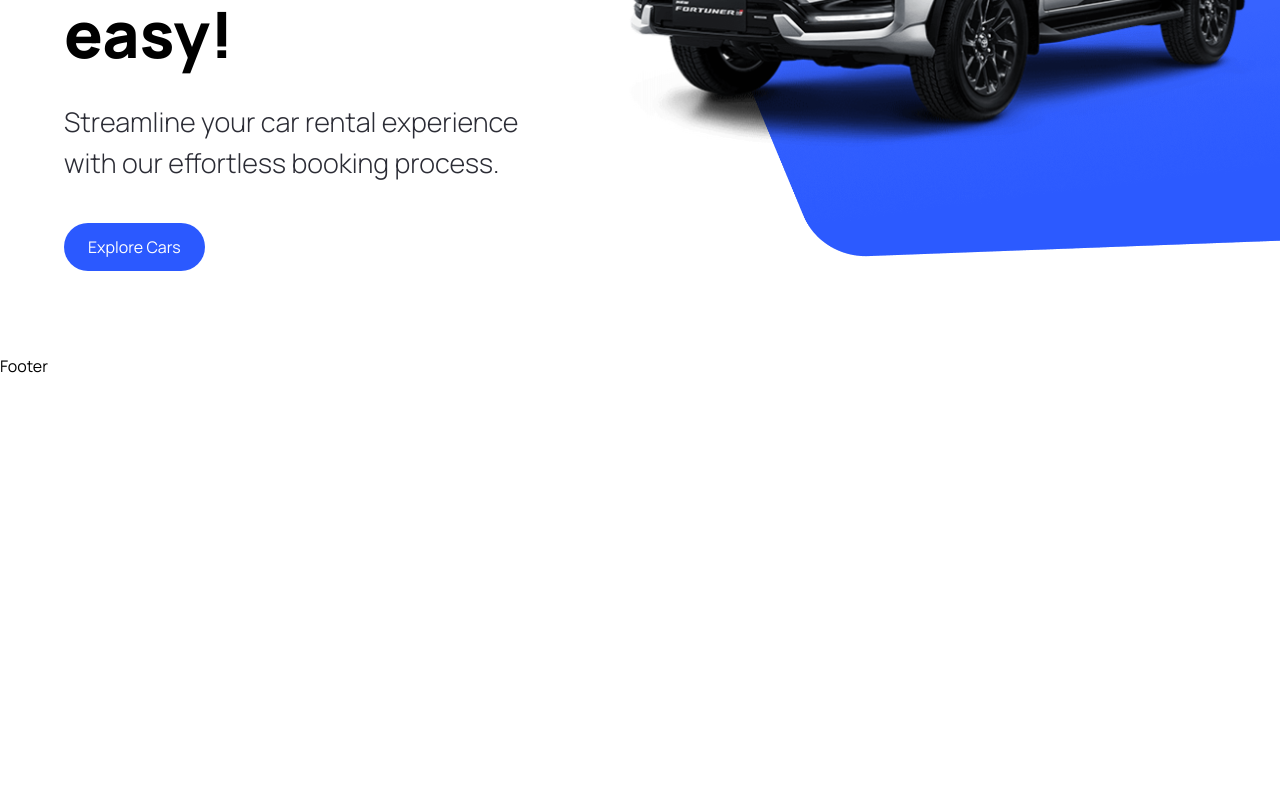
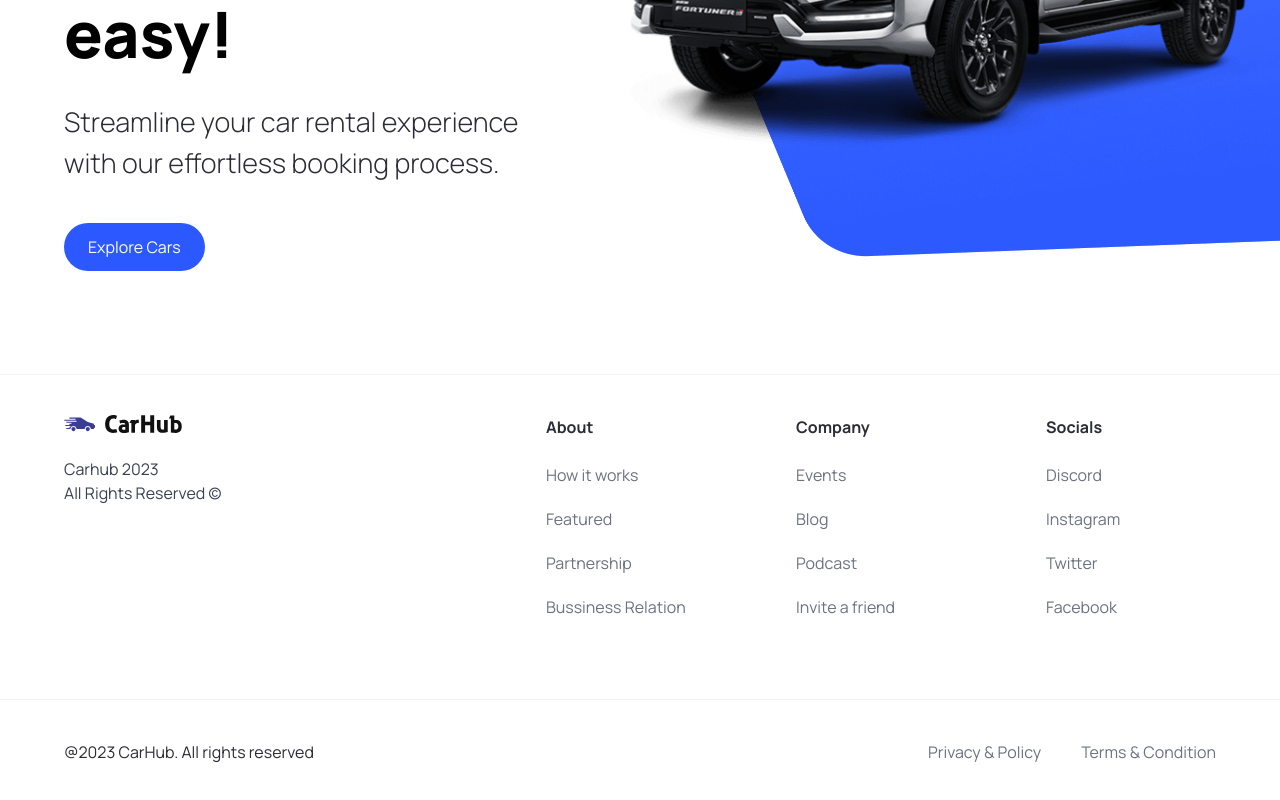
Before and after one commit to feisalkeli/car-website, a Next.js app in the folder cars/: page / in a window 1280 px wide. Shown: the part 446-1246 px from the top of the page. Before the commit the page ends 824 px from the top, so only its background shows below. Built offline with nearby package versions, Linux system fonts and the light colour scheme.

Commit message:
create footer

```diff
--- a/cars/components/Footer.tsx
+++ b/cars/components/Footer.tsx
@@ -1,9 +1,59 @@
-import React from 'react'
-
+import React from "react";
+import Image from "next/image";
+import Link from "next/link";
+import { footerLinks } from "@/constants/constatnts";
 const Footer = () => {
   return (
-    <div>Footer</div>
-  )
-}
+    <footer className="flex flex-col text-black-100  mt-5 border-t border-gray-100">
+      <div className="flex max-md:flex-col flex-wrap justify-between gap-5 sm:px-16 px-6 py-10">
+        <div className="flex flex-col justify-start items-start gap-6">
+          <Image
+            src="/logo.svg"
+            alt="logo"
+            width={118}
+            height={18}
+            className="object-contain"
+          />
+          <p className="text-base text-gray-700">
+            Carhub 2023 <br />
+            All Rights Reserved &copy;
+          </p>
+        </div>
 
-export default Footer
+        <div className="footer__links">
+          {footerLinks.map((item) => (
+            <div key={item.title} className="footer__link">
+              <h3 className="font-bold">{item.title}</h3>
+              <div className="flex flex-col gap-5">
+                {item.links.map((link) => (
+                  <Link
+                    key={link.title}
+                    href={link.url}
+                    className="text-gray-500"
+                  >
+                    {link.title}
+                  </Link>
+                ))}
+              </div>
+            </div>
+          ))}
+        </div>
+      </div>
+
+      <div className="flex justify-between items-center flex-wrap mt-10 border-t border-gray-100 sm:px-16 px-6 py-10">
+        <p>@2023 CarHub. All rights reserved</p>
+
+        <div className="footer__copyrights-link">
+          <Link href="/" className="text-gray-500">
+            Privacy & Policy
+          </Link>
+          <Link href="/" className="text-gray-500">
+            Terms & Condition
+          </Link>
+        </div>
+      </div>
+    </footer>
+  );
+};
+
+export default Footer;
--- /dev/null
+++ b/cars/constants/constatnts.ts
@@ -0,0 +1,101 @@
+export const manufacturers = [
+  "Acura",
+  "Alfa Romeo",
+  "Aston Martin",
+  "Audi",
+  "Bentley",
+  "BMW",
+  "Buick",
+  "Cadillac",
+  "Chevrolet",
+  "Chrysler",
+  "Citroen",
+  "Dodge",
+  "Ferrari",
+  "Fiat",
+  "Ford",
+  "GMC",
+  "Honda",
+  "Hyundai",
+  "Infiniti",
+  "Jaguar",
+  "Jeep",
+  "Kia",
+  "Lamborghini",
+  "Land Rover",
+  "Lexus",
+  "Lincoln",
+  "Maserati",
+  "Mazda",
+  "McLaren",
+  "Mercedes-Benz",
+  "MINI",
+  "Mitsubishi",
+  "Nissan",
+  "Porsche",
+  "Ram",
+  "Rolls-Royce",
+  "Subaru",
+  "Tesla",
+  "Toyota",
+  "Volkswagen",
+  "Volvo",
+];
+
+export const yearsOfProduction = [
+  { title: "Year", value: "" },
+  { title: "2015", value: "2015" },
+  { title: "2016", value: "2016" },
+  { title: "2017", value: "2017" },
+  { title: "2018", value: "2018" },
+  { title: "2019", value: "2019" },
+  { title: "2020", value: "2020" },
+  { title: "2021", value: "2021" },
+  { title: "2022", value: "2022" },
+  { title: "2023", value: "2023" },
+];
+
+export const fuels = [
+  {
+    title: "Fuel",
+    value: "",
+  },
+  {
+    title: "Gas",
+    value: "Gas",
+  },
+  {
+    title: "Electricity",
+    value: "Electricity",
+  },
+];
+
+export const footerLinks = [
+  {
+    title: "About",
+    links: [
+      { title: "How it works", url: "/" },
+      { title: "Featured", url: "/" },
+      { title: "Partnership", url: "/" },
+      { title: "Bussiness Relation", url: "/" },
+    ],
+  },
+  {
+    title: "Company",
+    links: [
+      { title: "Events", url: "/" },
+      { title: "Blog", url: "/" },
+      { title: "Podcast", url: "/" },
+      { title: "Invite a friend", url: "/" },
+    ],
+  },
+  {
+    title: "Socials",
+    links: [
+      { title: "Discord", url: "/" },
+      { title: "Instagram", url: "/" },
+      { title: "Twitter", url: "/" },
+      { title: "Facebook", url: "/" },
+    ],
+  },
+];
```
